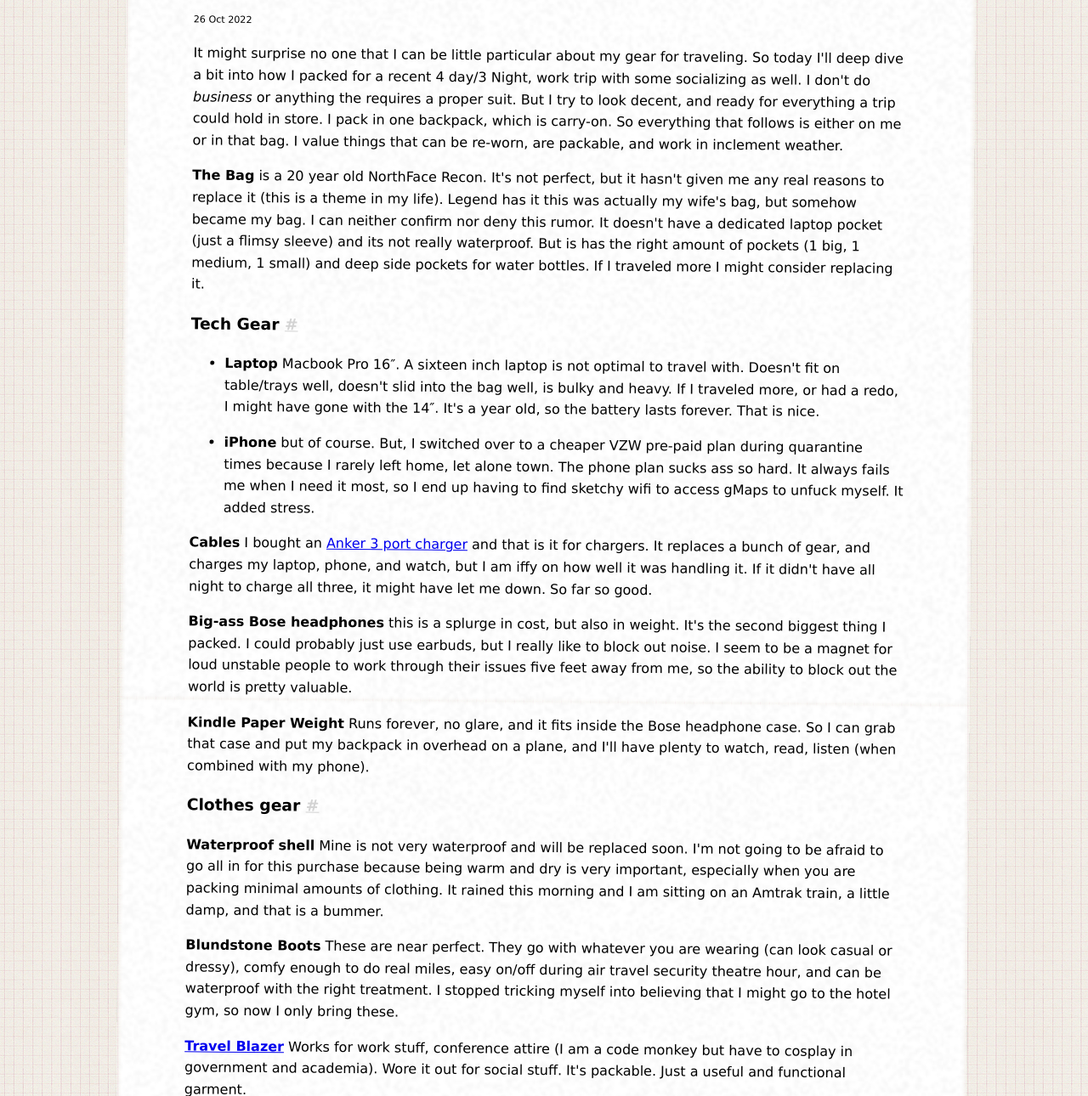
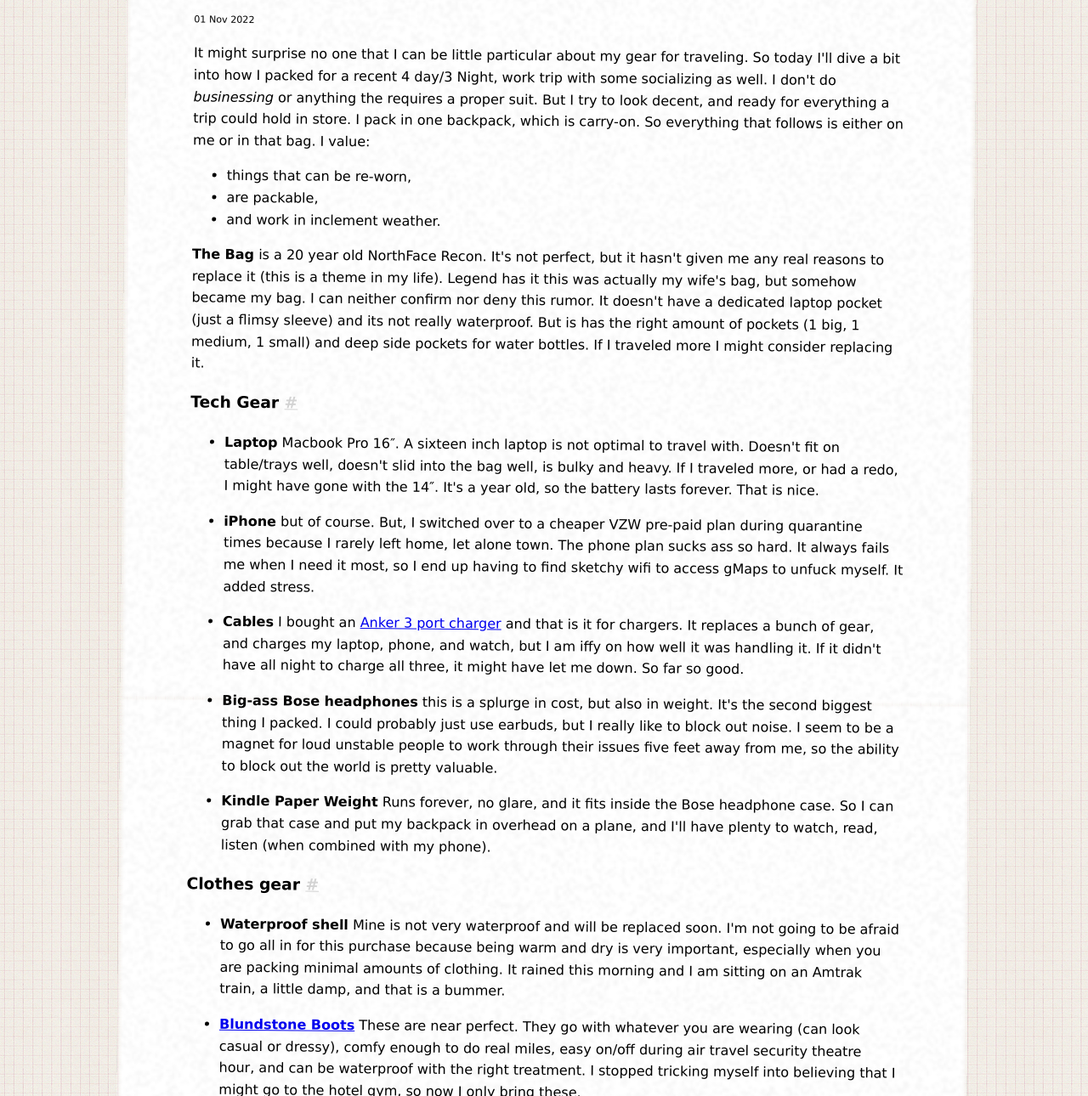
Before and after one commit to coburnicus/jeffcoburn.com, an Eleventy site: page posts/2022/what-goes-in-my-bag.md in a window 1280 px wide. Shown: the part 341-1631 px from the top of the page at 85% size. Built offline with nearby package versions, Linux system fonts and the light colour scheme; Eleventy itself is replaced by a stand-in of ours; files that its build step writes are made by us from their sources.

Commit message:
Update what-goes-in-my-bag.md

```diff
--- a/posts/2022/what-goes-in-my-bag.md
+++ b/posts/2022/what-goes-in-my-bag.md
@@ -1,11 +1,14 @@
 ---
-title: What Goes In My Bag
-date: 2022-10-26
+title: What Goes In My Travel Bag
+date: 2022-11-01
 tags:
   - uses
 layout: layouts/post.njk
 ---
-It might surprise no one that I can be little particular about my gear for traveling. So today I'll deep dive a bit into how I packed for a recent 4 day/3 Night, work trip with some socializing as well. I don't do *business* or anything the requires a proper suit. But I try to look decent, and ready for everything a trip could hold in store. I pack in one backpack, which is carry-on. So everything that follows is either on me or in that bag. I value things that can be re-worn, are packable, and work in inclement weather.
+It might surprise no one that I can be little particular about my gear for traveling. So today I'll dive a bit into how I packed for a recent 4 day/3 Night, work trip with some socializing as well. I don't do *businessing* or anything the requires a proper suit. But I try to look decent, and ready for everything a trip could hold in store. I pack in one backpack, which is carry-on. So everything that follows is either on me or in that bag. I value:
+ - things that can be re-worn,
+ - are packable,
+ - and work in inclement weather.
 
 **The Bag** is a 20 year old NorthFace Recon. It's not perfect, but it hasn't given me any real reasons to replace it (this is a theme in my life). Legend has it this was actually my wife's bag, but somehow became my bag. I can neither confirm nor deny this rumor. It doesn't have a dedicated laptop pocket (just a flimsy sleeve) and its not really waterproof. But is has the right amount of pockets (1 big, 1 medium, 1 small) and deep side pockets for water bottles. If I traveled more I might consider replacing it.
 
@@ -15,32 +18,32 @@
 
 - **iPhone** but of course. But, I switched over to a cheaper VZW pre-paid plan during quarantine times because I rarely left home, let alone town. The phone plan sucks ass so hard. It always fails me when I need it most, so I end up having to find sketchy wifi to access gMaps to unfuck myself. It added stress.
 
-**Cables** I bought an <a href="https://www.amazon.com/dp/B09C5RG6KV/ref=emc_b_5_i">Anker 3 port charger</a> and that is it for chargers. It replaces a bunch of gear, and charges my laptop, phone, and watch, but I am iffy on how well it was handling it. If it didn't have all night to charge all three, it might have let me down. So far so good.
+- **Cables** I bought an <a href="https://www.amazon.com/dp/B09C5RG6KV/ref=emc_b_5_i">Anker 3 port charger</a> and that is it for chargers. It replaces a bunch of gear, and charges my laptop, phone, and watch, but I am iffy on how well it was handling it. If it didn't have all night to charge all three, it might have let me down. So far so good.
 
-**Big-ass Bose headphones** this is a splurge in cost, but also in weight. It's the second biggest thing I packed. I could probably just use earbuds, but I really like to block out noise. I seem to be a magnet for loud unstable people to work through their issues five feet away from me, so the ability to block out the world is pretty valuable.
+- **Big-ass Bose headphones** this is a splurge in cost, but also in weight. It's the second biggest thing I packed. I could probably just use earbuds, but I really like to block out noise. I seem to be a magnet for loud unstable people to work through their issues five feet away from me, so the ability to block out the world is pretty valuable.
 
-**Kindle Paper Weight** Runs forever, no glare, and it fits inside the Bose headphone case. So I can grab that case and put my backpack in overhead on a plane, and I'll have plenty to watch, read, listen (when combined with my phone).
+- **Kindle Paper Weight** Runs forever, no glare, and it fits inside the Bose headphone case. So I can grab that case and put my backpack in overhead on a plane, and I'll have plenty to watch, read, listen (when combined with my phone).
 
 ### Clothes gear
 
-**Waterproof shell** Mine is not very waterproof and will be replaced soon. I'm not going to be afraid to go all in for this purchase because being warm and dry is very important, especially when you are packing minimal amounts of clothing. It rained this morning and I am sitting on an Amtrak train, a little damp, and that is a bummer.
+- **Waterproof shell** Mine is not very waterproof and will be replaced soon. I'm not going to be afraid to go all in for this purchase because being warm and dry is very important, especially when you are packing minimal amounts of clothing. It rained this morning and I am sitting on an Amtrak train, a little damp, and that is a bummer.
 
-**Blundstone Boots** These are near perfect. They go with whatever you are wearing (can look casual or dressy), comfy enough to do real miles, easy on/off during air travel security theatre hour, and can be waterproof with the right treatment. I stopped tricking myself into believing that I might go to the hotel gym, so now I only bring these.
+- **<a href="https://www.blundstone.com/rustic-black-leather-chelsea-boots-mens-style-587">Blundstone Boots</a>** These are near perfect. They go with whatever you are wearing (can look casual or dressy), comfy enough to do real miles, easy on/off during air travel security theatre hour, and can be waterproof with the right treatment. I stopped tricking myself into believing that I might go to the hotel gym, so now I only bring these.
 
-**<a href="https://www.eddiebauer.com/p/13407854/mens-voyager-20-travel-blazer">Travel Blazer</a>** Works for work stuff, conference attire (I am a code monkey but have to cosplay in government and academia). Wore it out for social stuff. It's packable. Just a useful and functional garment.
+- **<a href="https://www.eddiebauer.com/p/13407854/mens-voyager-20-travel-blazer">Travel Blazer</a>** Works for work stuff, conference attire (I am a code monkey but have to cosplay in government and academia). Wore it out for social stuff. It's packable. Just a useful and functional garment.
 
-**2 pair of pants** You *could* roll with one pair, surely. But that seems...risky. <a href="https://www.kuhl.com/kuhl/mens/pants/resistor-jean/">One pair</a> is something people use to scale mountain rock faces, but I use to build websites (I've dubbed this concept "tactical office wear"). One pair is black jeans with some stretch (that is just how I like them). Slim black jeans and a blazer can look pretty dressy, so that adds some versatility.
+- **2 pair of pants** You *could* roll with one pair, surely. But that seems...risky. <a href="https://www.kuhl.com/kuhl/mens/pants/resistor-jean/">One pair</a> is something people use to scale mountain rock faces, but I use to build websites (I've dubbed this concept "tactical office wear"). One pair is black jeans with some stretch (that is just how I like them). Slim black jeans and a blazer can look pretty dressy, so that adds some versatility.
 
 **Two light weight Merino wool sweaters**
 **Two collared shirts**
-**Two light weight merino wool t-shirts (maybe with spandex blend)
+**Two light weight merino wool t-shirts** (maybe with spandex blend)
 **Two pair merino wool light hiking socks**
 
 You are picking up on a trend here, yes? I alternate through these and they stay looking nice, and just as important, smelling nice. Merino wool is apparently some sort of magic material that cost $100 per inch but seems to be worth it.
 
 Two sweaters might be excessive, I might replace one with a classic tech-bro vest for another layer of warmth and some more versatility.
 
-As many pairs of underwear as there are days in your trip. Some things are immune to travel hacks.
+Of course pack as many pairs of underwear as there are days in your trip. Some things are immune to travel hacks.
 
 There is nothing remarkable about my toiletries, except that I use a <a href="https://www.usa.philips.com/c-m-pe/oneblade-trim-edge-and-shave#triggername=options_2b6m">OneBlande</a> and that means I don't have to bring shaving cream.
 
```
